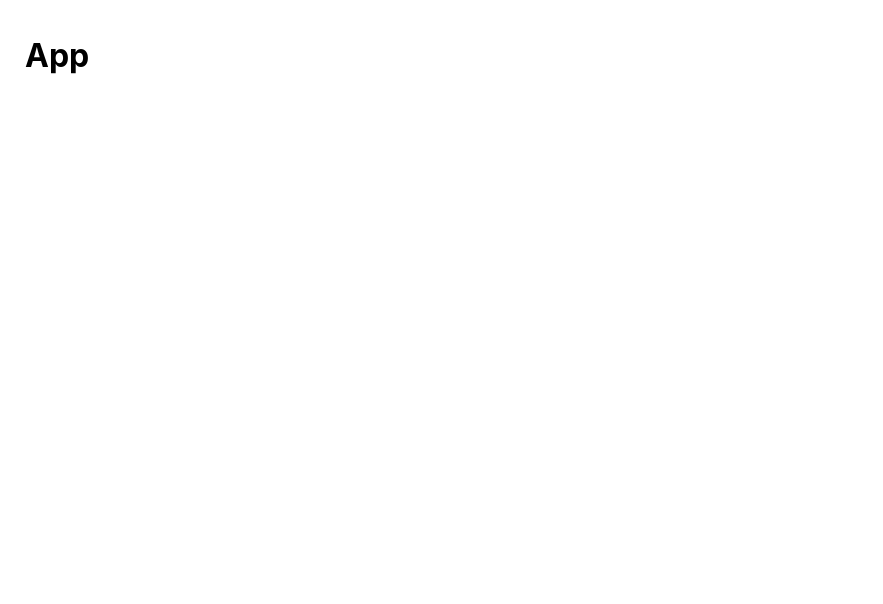
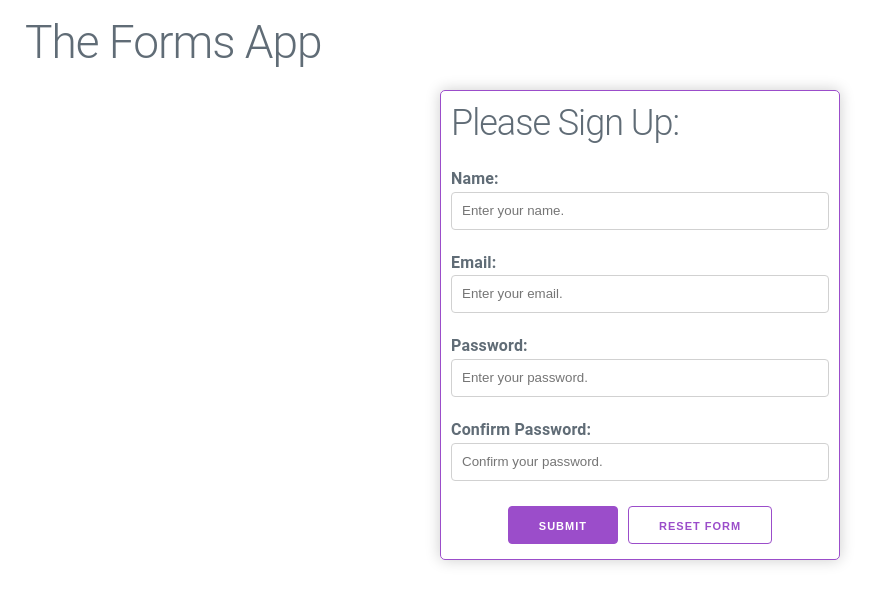
Before and after one commit to brian-ogilvie/hooks-article, a React (Create React App) app: page / in a window 1280 px wide. Shown: the top 604 px of the page, without its empty margins (0-883 px from the left). Built offline with nearby package versions, Linux system fonts and the light colour scheme.

Commit message:
create NaiveForm

```diff
--- a/package.json
+++ b/package.json
@@ -6,6 +6,7 @@
     "@testing-library/jest-dom": "^4.2.4",
     "@testing-library/react": "^9.3.3",
     "@testing-library/user-event": "^7.1.2",
+    "milligram": "^1.3.0",
     "react": "^16.12.0",
     "react-dom": "^16.12.0",
     "react-scripts": "3.3.0"
--- a/src/components/App.css
+++ b/src/components/App.css
@@ -1,3 +1,27 @@
 .App {
   padding: 15px 25px;
 }
+
+form {
+  width: 400px;
+  padding: 10px;
+  border: 1px solid #9b4dca;
+  box-shadow: 0 0 15px rgba(0, 0, 0, 0.2);
+  border-radius: 5px;
+  margin: 10px auto;
+}
+
+.form-buttons {
+  display: flex;
+  justify-content: center;
+  align-items: center;
+}
+
+button {
+  margin: 5px;
+}
+
+button[type='button'] {
+  background-color: white;
+  color: #9b4dca;
+}
--- a/src/components/App.js
+++ b/src/components/App.js
@@ -1,10 +1,13 @@
 import React from 'react';
+import 'milligram';
 import './App.css';
+import NaiveForm from './NaiveForm';
 
 function App() {
   return (
     <div className="App">
-      <h1>App</h1>
+      <h1>The Forms App</h1>
+      <NaiveForm />
     </div>
   );
 }
--- /dev/null
+++ b/src/components/Input.js
@@ -0,0 +1,25 @@
+import React from 'react';
+
+export default function Input({
+  name,
+  value,
+  onChange,
+  label,
+  placeholder,
+  type,
+}) {
+  return (
+    <div>
+      <label htmlFor={name}>
+        {label}
+        <input
+          type={type || 'text'}
+          name={name}
+          value={value}
+          onChange={onChange}
+          placeholder={placeholder}
+        />
+      </label>
+    </div>
+  );
+}
--- /dev/null
+++ b/src/components/NaiveForm.js
@@ -0,0 +1,68 @@
+import React from 'react';
+import useInput from '../hooks/useInput';
+import Input from './Input';
+
+export default function NaiveForm() {
+  const [name, handleNameChange] = useInput('');
+  const [email, handleEmailChange] = useInput('');
+  const [password, handlePasswordChange] = useInput('');
+  const [passwordConfirm, handlePasswordConfirmChange] = useInput('');
+
+  function handleSubmit(e) {
+    e.preventDefault();
+    const formData = {
+      name,
+      email,
+      password,
+      passwordConfirm,
+    };
+    console.log({ ...formData });
+  }
+
+  function resetForm() {
+    handleNameChange('');
+    handleEmailChange('');
+    handlePasswordChange('');
+    handlePasswordConfirmChange('');
+  }
+
+  return (
+    <form onSubmit={handleSubmit}>
+      <h2>Please Sign Up:</h2>
+      <Input
+        name="name"
+        label="Name:"
+        value={name}
+        onChange={handleNameChange}
+        placeholder="Enter your name."
+      />
+      <Input
+        name="email"
+        label="Email:"
+        value={email}
+        onChange={handleEmailChange}
+        placeholder="Enter your email."
+      />
+      <Input
+        name="password"
+        label="Password:"
+        value={password}
+        onChange={handlePasswordChange}
+        placeholder="Enter your password."
+      />
+      <Input
+        name="passwordConfirm"
+        label="Confirm Password:"
+        value={passwordConfirm}
+        onChange={handlePasswordConfirmChange}
+        placeholder="Confirm your password."
+      />
+      <div className="form-buttons">
+        <button type="submit">Submit</button>
+        <button type="button" onClick={resetForm}>
+          Reset Form
+        </button>
+      </div>
+    </form>
+  );
+}
--- /dev/null
+++ b/src/hooks/useInput.js
@@ -0,0 +1,16 @@
+import { useState } from 'react';
+
+export default function useInput(initialValue) {
+  const [value, setValue] = useState(initialValue || '');
+
+  function handleValueChange(e) {
+    if (typeof e === 'string') {
+      setValue(e);
+      return;
+    }
+    const { value: newValue } = e.target;
+    setValue(newValue);
+  }
+
+  return [value, handleValueChange];
+}
```
Also changed, not shown: src/hooks/useForm.js (added), 1 other file (tests, documents, lock files or other folders).
